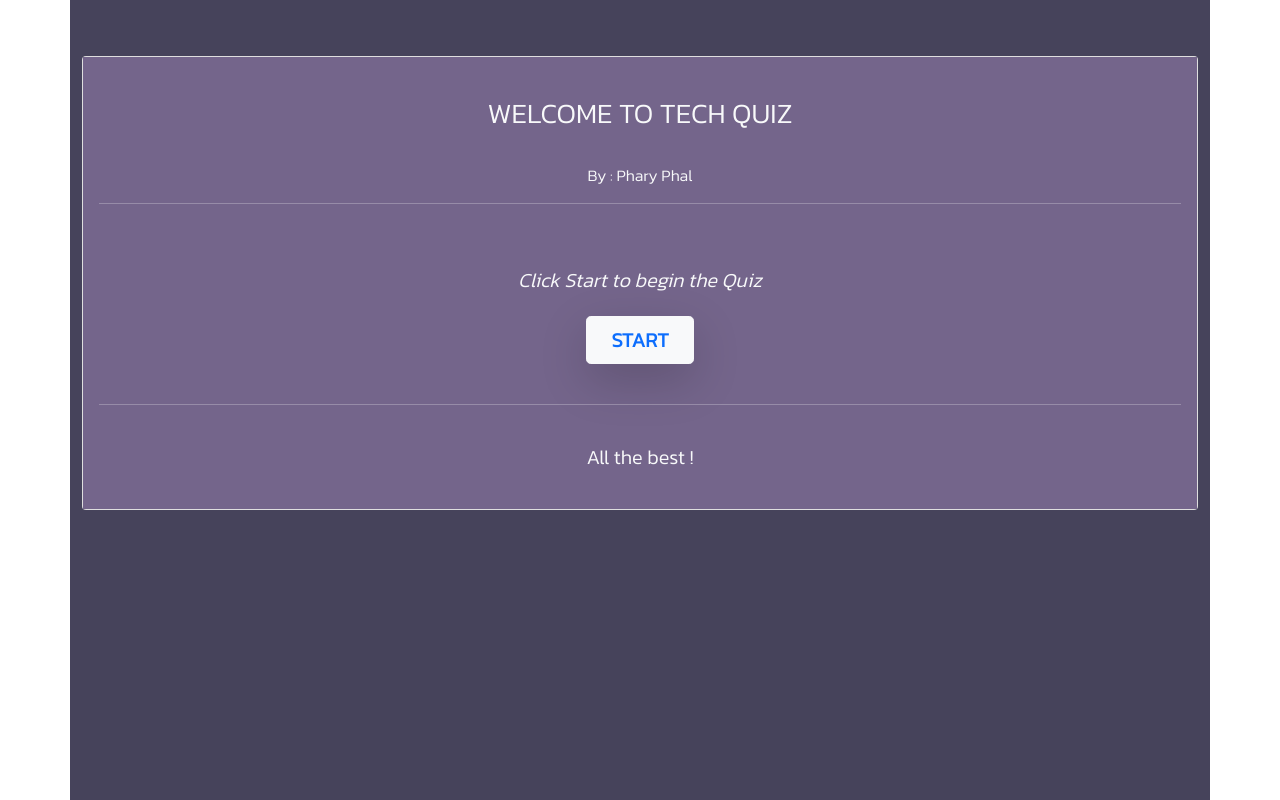
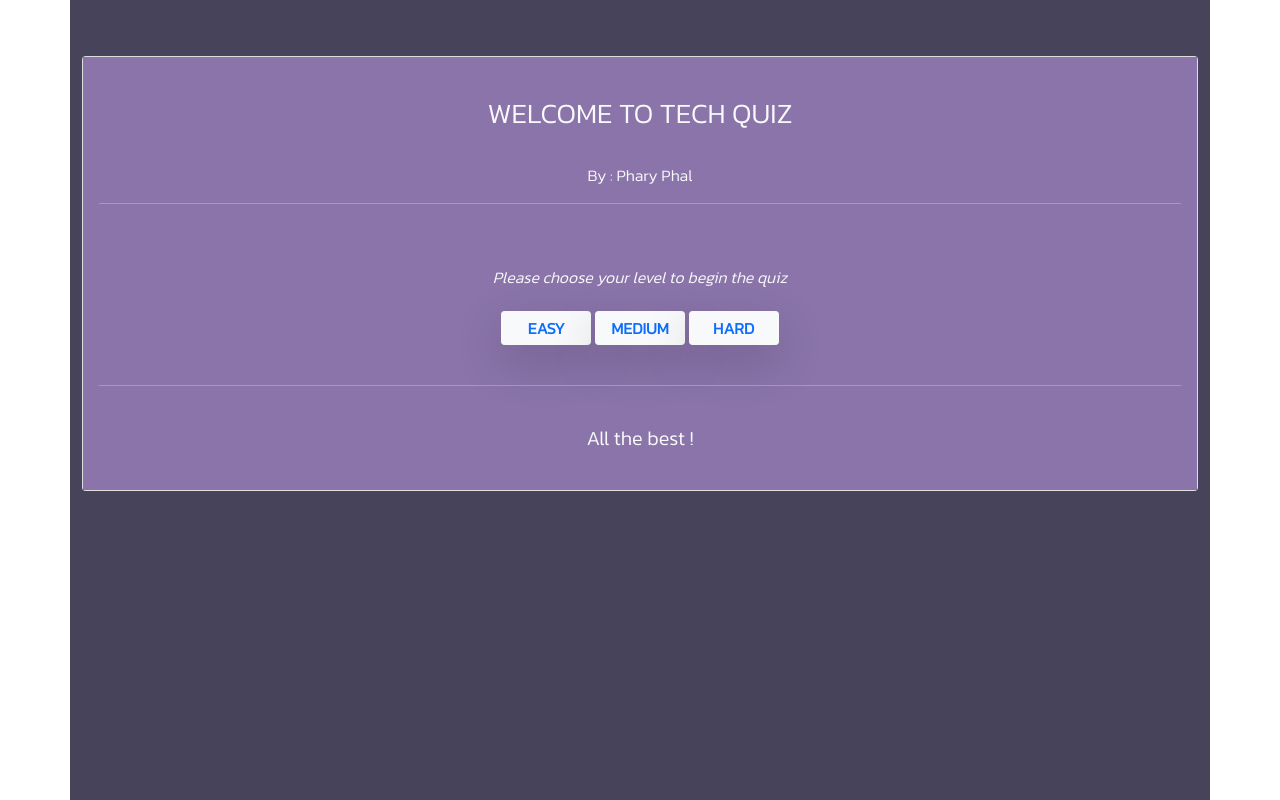
Before and after one commit to tech-and-me/quizAPI, a plain HTML site: page index.html in a window 1280 px wide. Drawn offline with nearby package versions, Linux system fonts and the light colour scheme.

Commit message:
allowing user to choose level

```diff
--- a/index.html
+++ b/index.html
@@ -22,8 +22,14 @@
             <h3 class="py-4">WELCOME TO TECH QUIZ</h3>
             <p>By : Phary Phal</p>
             <hr>
-            <h5 class="card-title mt-5 fst-italic fw-lighter py-3">Click Start to begin the Quiz</h5>
-            <a class="btn btn-light btn-lg fs-5 px-4 mb-4 text-primary fw-bolder shadow-lg" onclick = "fetchData()">START</a>
+
+            <h5 class="card-title mt-5 fs-6 fst-italic fw-lighter py-3">Please choose your level to begin the quiz</h5>
+            <div>
+              <a class="btn btn-light  btn-sm fs-6 mb-4 text-primary fw-bolder shadow-lg level" onclick = "fetchData(this)">EASY</a>
+              <a class="btn btn-light btn-sm fs-6  mb-4 text-primary fw-bolder shadow-lg level" onclick = "fetchData(this)">MEDIUM</a>
+              <a class="btn btn-light btn-sm fs-6  mb-4 text-primary fw-bolder shadow-lg level" onclick = "fetchData(this)">HARD</a>
+            </div>
+            <!-- <a class="btn btn-light btn-lg fs-5 px-4 mb-4 text-primary fw-bolder shadow-lg" onclick = "fetchData()">START</a> -->
             <hr>
             <h5 class="card-text py-4">All the best !</h5>
         </div>
--- a/script.js
+++ b/script.js
@@ -1,10 +1,15 @@
 // Global Variable
-const apiUrl = "https://opentdb.com/api.php?amount=10&category=18&difficulty=easy&type=multiple";
+let apiUrl = "https://opentdb.com/api.php?amount=10&category=18&difficulty=easy&type=multiple";
+let level = "";
 let questAnsArr = [];
 let randomOrderArr = [];
 
 //Fetch Api
-const fetchData = () => {
+const fetchData = (e) => {
+    e.style.backgroundColor = "black";
+    level = "&difficulty=" + e.textContent.toLowerCase();
+    apiUrl = "https://opentdb.com/api.php?amount=10&category=18" + level + "&type=multiple";
+    // console.log("level is : ", level);
     fetch(apiUrl)
     .then((response) => response.json())
     .then((data) => {
--- a/style.css
+++ b/style.css
@@ -17,6 +17,10 @@ h2, h3 {
 
 }
 
+.level{
+    width: 90px;
+}
+
 #start{
     height: 100vh;
 
@@ -27,5 +31,5 @@ h2, h3 {
 }
 
 .card-body{
-    background-color: rgb(116, 101, 139);
+    background-color: rgb(138, 116, 170);
 }
```
